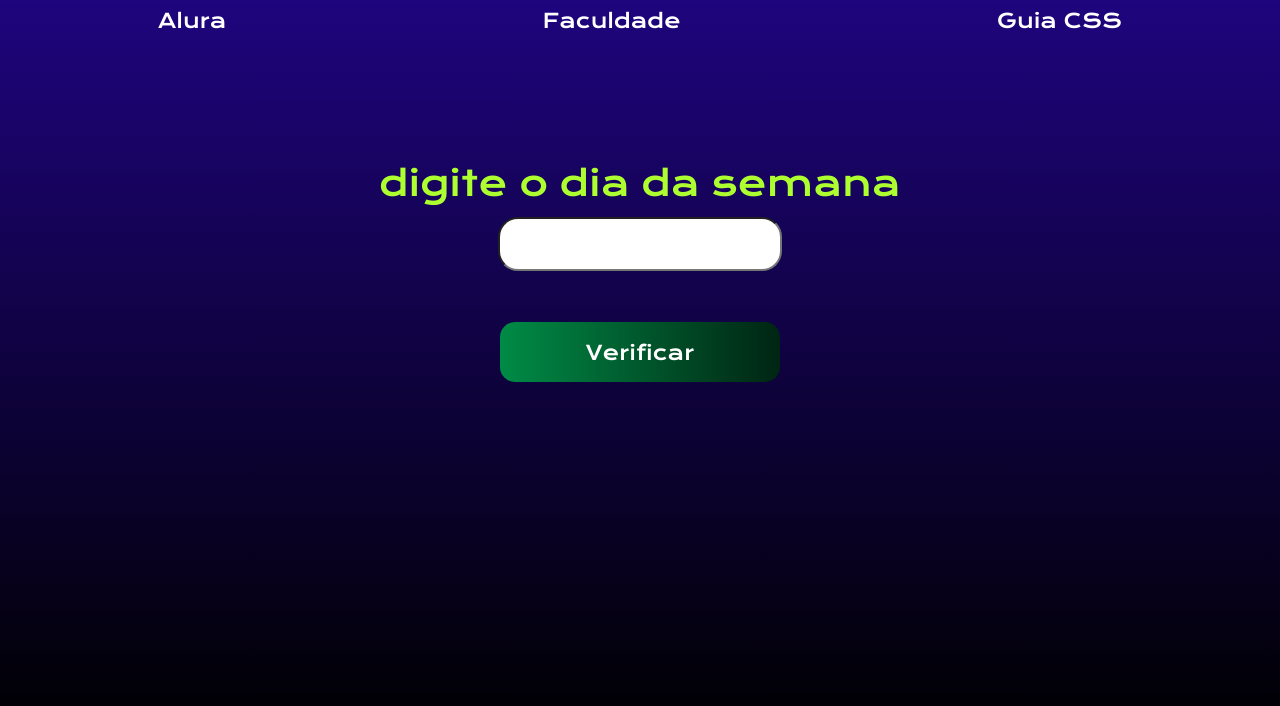
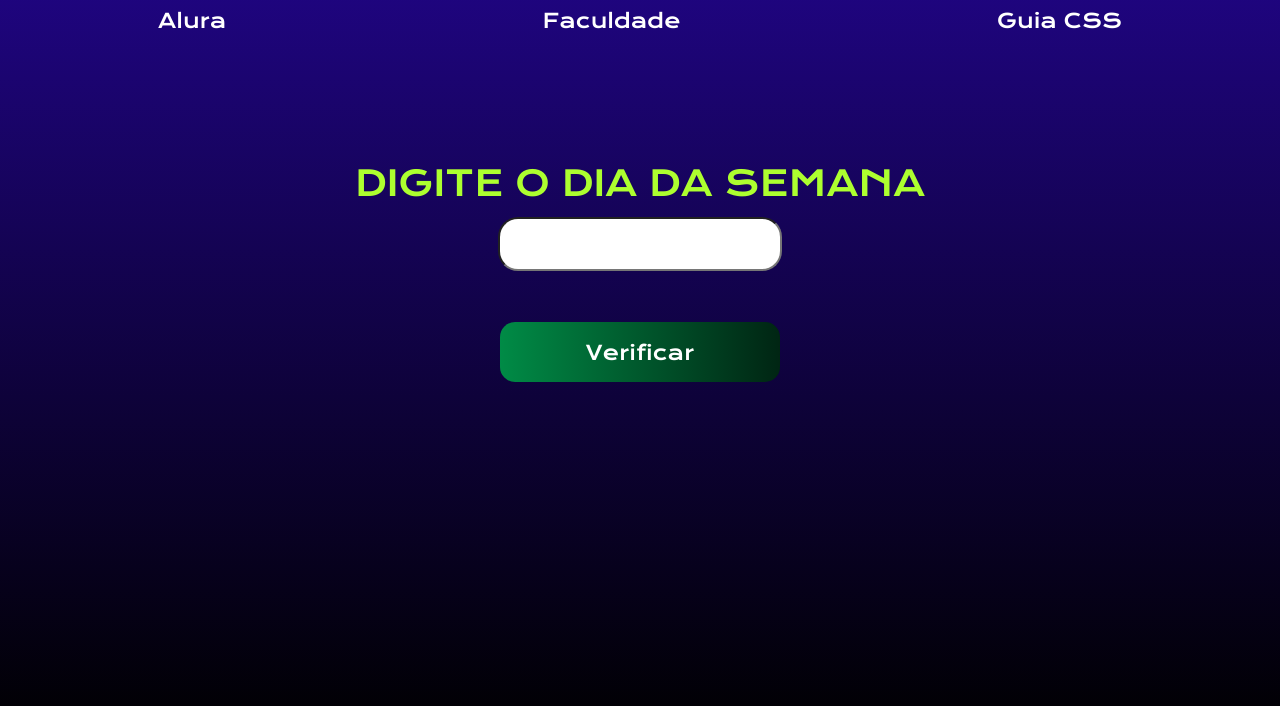
Before and after one commit to DanielAlmeidaSC/cronograma, a plain HTML site: page index.html in a window 1280 px wide. Shown: the part 92-798 px from the top of the page. Drawn offline with nearby package versions, Linux system fonts and the light colour scheme.

Commit message:
index.html

```diff
--- a/index.html
+++ b/index.html
@@ -24,7 +24,7 @@
     </header>
     <main>
         <section id="entra_dados">
-                <label>digite o dia da semana</label>
+                <label>DIGITE O DIA DA SEMANA</label>
                 <br>
                 <input type="text" id="entra_dia">
                 <br>
```
